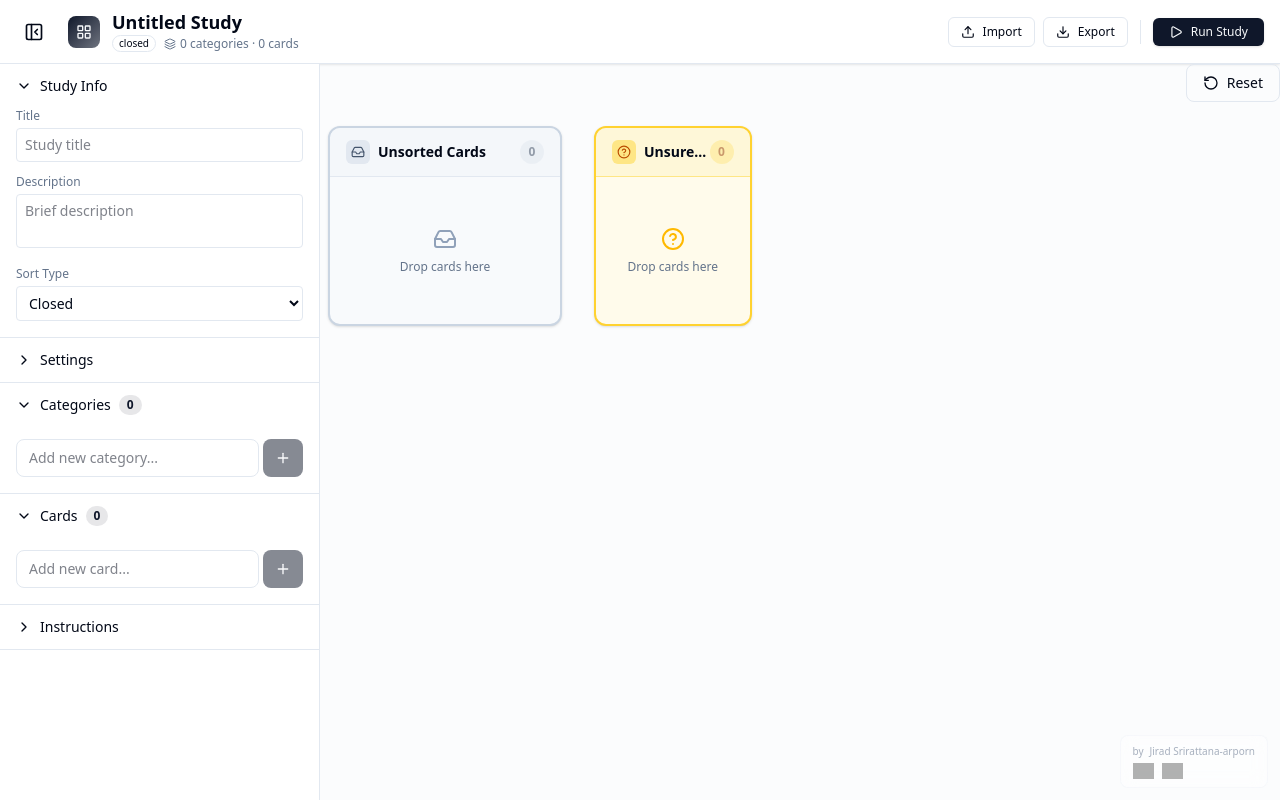
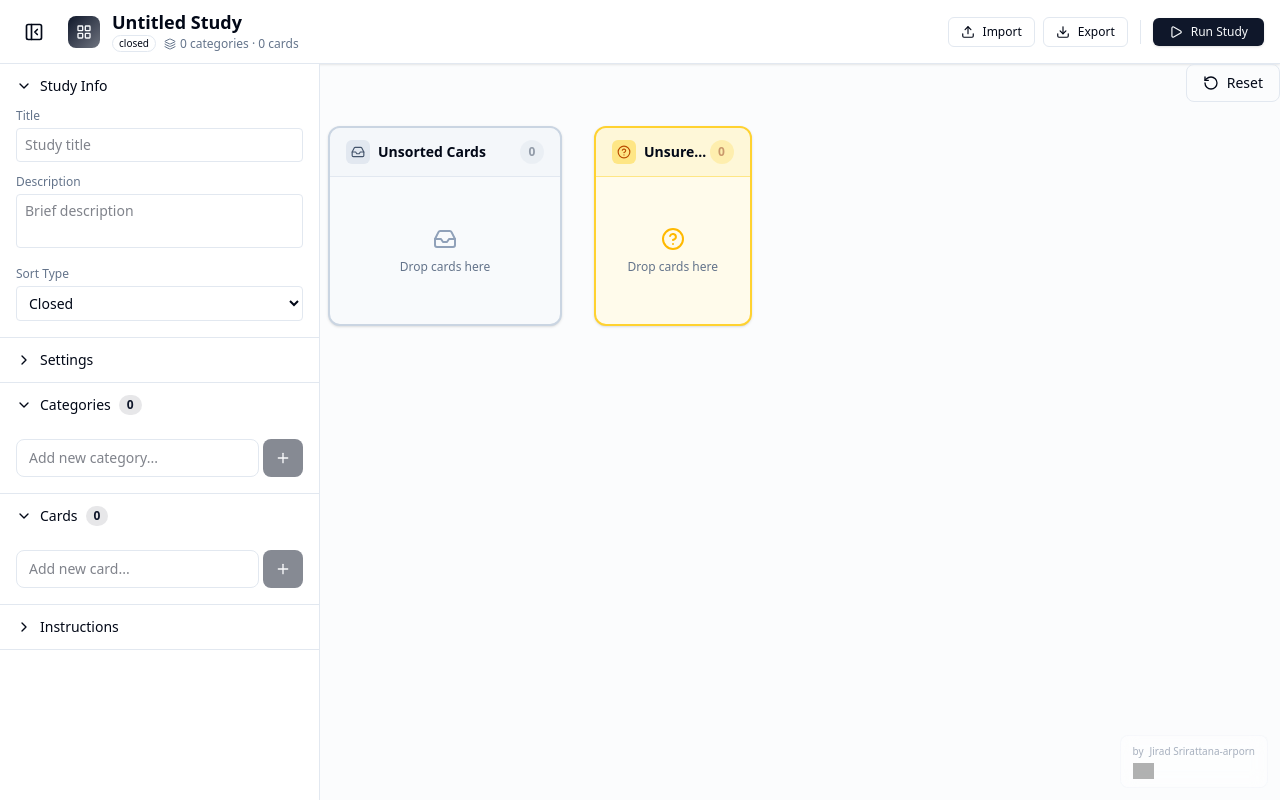
Before and after one commit to HydrogenB/CardSorting-UX, a React (Vite) app: page / in a window 1280 px wide. Built offline with nearby package versions, Linux system fonts and the light colour scheme; grey boxes are pictures that could not be loaded.

Commit message:
Remove fork badge from BuilderPage and StudioPage footers
- Remove GitHub fork badge links from both pages
- Keep only star badge in footer
- Simplify footer layout with single badge

```diff
--- a/src/pages/BuilderPage.tsx
+++ b/src/pages/BuilderPage.tsx
@@ -99,19 +99,6 @@ export default function BuilderPage() {
               loading="lazy"
             />
           </a>
-          <a
-            href="https://github.com/HydrogenB/CardSorting-UX/fork"
-            target="_blank"
-            rel="noopener noreferrer"
-            title="Fork CardSorting-UX on GitHub"
-          >
-            <img
-              src="https://img.shields.io/github/forks/HydrogenB/CardSorting-UX?style=social"
-              alt="GitHub forks"
-              className="h-4"
-              loading="lazy"
-            />
-          </a>
         </div>
       </footer>
     </div>
--- a/src/pages/StudioPage.tsx
+++ b/src/pages/StudioPage.tsx
@@ -255,19 +255,6 @@ export default function StudioPage() {
                 loading="lazy"
               />
             </a>
-            <a
-              href="https://github.com/HydrogenB/CardSorting-UX/fork"
-              target="_blank"
-              rel="noopener noreferrer"
-              title="Fork CardSorting-UX on GitHub"
-            >
-              <img
-                src="https://img.shields.io/github/forks/HydrogenB/CardSorting-UX?style=social"
-                alt="GitHub forks"
-                className="h-4"
-                loading="lazy"
-              />
-            </a>
           </div>
         </footer>
       )}
```
